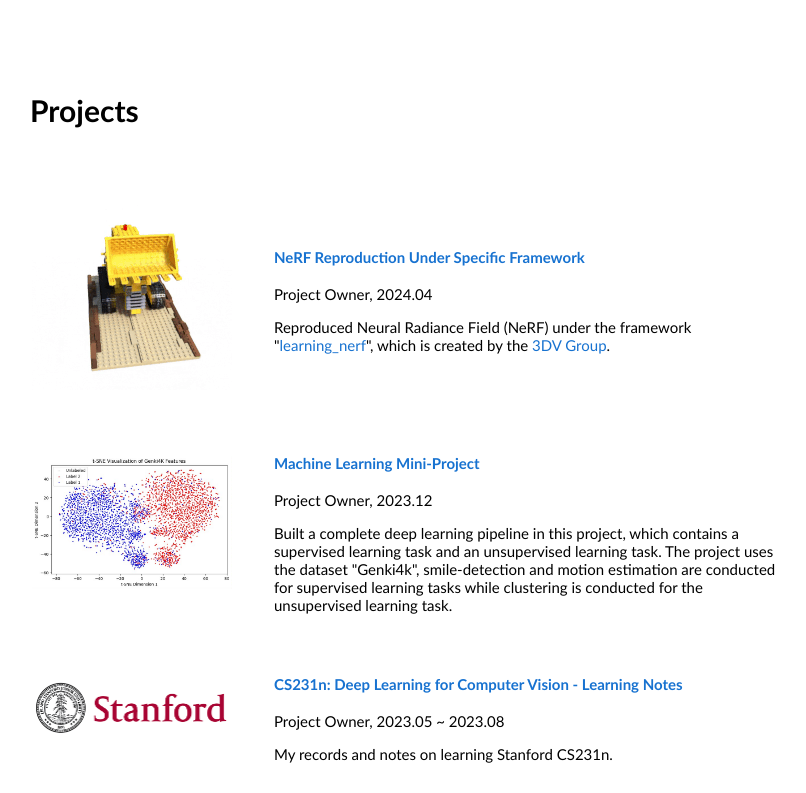
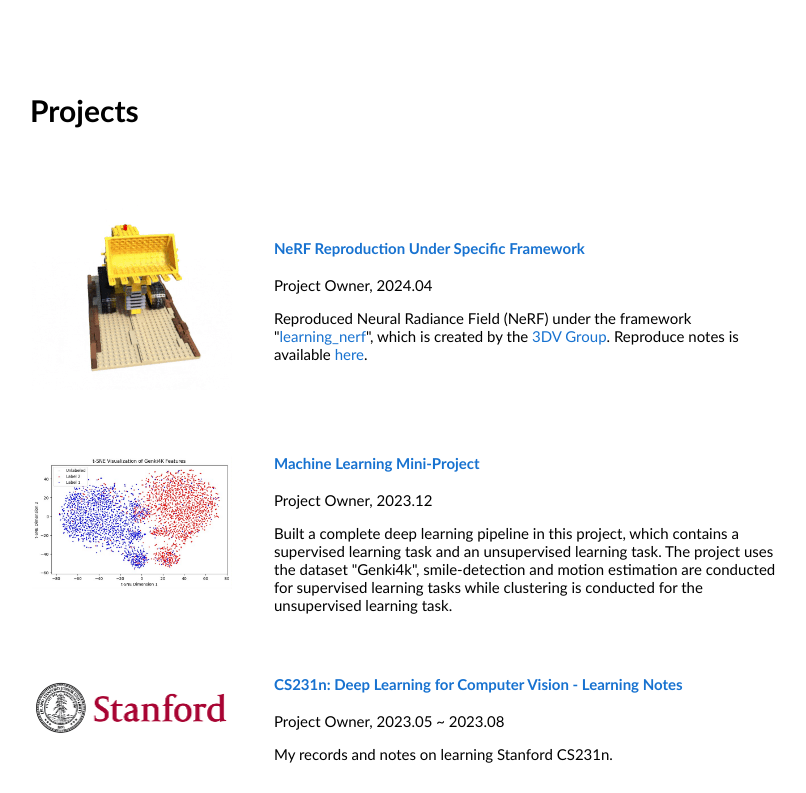
Before and after one commit to viridisGreen/viridisgreen.github.io, a plain HTML site: page index.html in a window 1280 px wide. Shown: the part 1105-1898 px from the top of the page, without its empty margins (230-1036 px from the left). Drawn offline with Linux system fonts and the light colour scheme.

Commit message:
Update index.html

```diff
--- a/index.html
+++ b/index.html
@@ -120,7 +120,7 @@
         <td width="75%" valign="center">
           <h3><a href="https://github.com/viridisGreen/NeRF_Reproduction_under_learning_nerf">NeRF Reproduction Under Specific Framework</a></h3>
           <p>Project Owner, 2024.04</p>
-          Reproduced Neural Radiance Field (NeRF) under the framework "<a href="https://github.com/pengsida/learning_nerf">learning_nerf</a>", which is created by the <a href="https://xzhou.me/group">3DV Group</a>.
+          Reproduced Neural Radiance Field (NeRF) under the framework "<a href="https://github.com/pengsida/learning_nerf">learning_nerf</a>", which is created by the <a href="https://xzhou.me/group">3DV Group</a>. Reproduce notes is available <a href="https://viridisgreen.notion.site/nerf-289a4f9c81c546ef9abaea3bc71d4ef7?pvs=4">here</a>.
           <br>
         </td>
       </tr>
```
